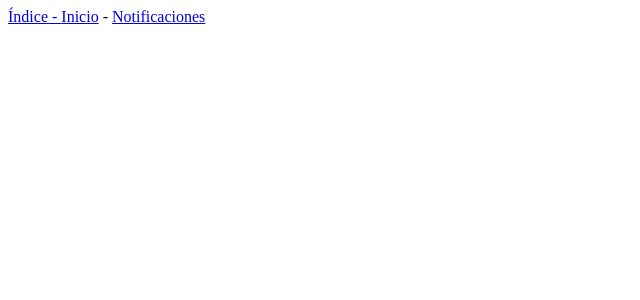
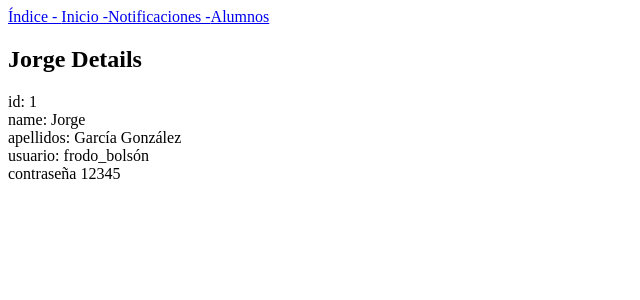
Before and after one commit to Bernabeu93/Proyecto-Instituto, an Angular app in the folder instituto/: page /alumnos in a window 1280 px wide. Before the commit this address led to /. Shown: the top 300 px of the page, without its empty margins (0-640 px from the left). Built offline with nearby package versions, Linux system fonts and the light colour scheme.

Commit message:
Creamos primer objeto alumno

```diff
--- a/instituto/src/app/alumnos.ts
+++ b/instituto/src/app/alumnos.ts
@@ -4,5 +4,5 @@ export interface AlumnoCrear {
     nombre: string;
     apellidos: string;
     usuario: string;
-    contraseña: string;
+    password: string;
   }
--- a/instituto/src/app/alumnos/alumnos.component.html
+++ b/instituto/src/app/alumnos/alumnos.component.html
@@ -1 +1,6 @@
-<p>alumnos works!</p>
+<h2>{{alumno.nombre}} Details</h2>
+<div><span>id: </span>{{alumno.id}}</div>
+<div><span>name: </span>{{alumno.nombre}}</div>
+<div><span>apellidos: </span>{{alumno.apellidos}}</div>
+<div><span>usuario: </span>{{alumno.usuario}}</div>
+<div><span>contraseña </span>{{alumno.password}}</div>
--- a/instituto/src/app/alumnos/alumnos.component.ts
+++ b/instituto/src/app/alumnos/alumnos.component.ts
@@ -1,10 +1,22 @@
-import { Component } from '@angular/core';
+import { AlumnoCrear } from './../alumnos';
+import { Component, OnInit } from '@angular/core';
 
 @Component({
   selector: 'app-alumnos',
   templateUrl: './alumnos.component.html',
   styleUrls: ['./alumnos.component.css']
 })
-export class AlumnosComponent {
+export class AlumnosComponent implements OnInit {
+
+alumno: AlumnoCrear = {
+
+  id: 1, dni:'12345678T', nombre: 'Jorge' ,apellidos: 'García González', usuario:'frodo_bolsón', password:'12345'
+
+};
+
+constructor() { }
+
+  ngOnInit() {
+  }
 
 }
--- a/instituto/src/app/app-routing.module.ts
+++ b/instituto/src/app/app-routing.module.ts
@@ -4,13 +4,17 @@ import { IndexComponent } from './index/index.component';
 import { InicioAlumnoComponent } from './inicio-alumno/inicio-alumno.component';
 import { NotificacionesComponent } from './notificaciones/notificaciones.component';
 import { BackNotasComponent } from './back-notas/back-notas.component';
+import { AlumnosComponent } from './alumnos/alumnos.component';
 
 
 const routes: Routes = [
   {path:'', component: IndexComponent},
   {path:'alumno', component: InicioAlumnoComponent},
   {path:'notificaciones', component: NotificacionesComponent},
-  {path:'backNotas', component: BackNotasComponent}
+  {path:'backNotas', component: BackNotasComponent},
+  {path:'alumnos', component: AlumnosComponent}
+
+
 ]
 
 @NgModule({
--- a/instituto/src/app/app.component.html
+++ b/instituto/src/app/app.component.html
@@ -1,2 +1,5 @@
-<a routerLink="" href="index/index.component.html"> Índice - </a><a routerLink="alumno" href="inicio-alumno/inicio-alumno.component.html">Inicio</a> - <a routerLink="notificaciones" href="notificaciones/notificaciones.component.html">Notificaciones</a>
+<a routerLink="" href="index/index.component.html"> Índice - </a>
+<a routerLink="alumno" href="inicio-alumno/inicio-alumno.component.html">Inicio -</a>
+<a routerLink="notificaciones" href="notificaciones/notificaciones.component.html">Notificaciones -</a>
+<a routerLink="alumnos" href="alumnos/alumnos.component.html">Alumnos</a>
 <router-outlet></router-outlet>
```
Also changed, not shown: instituto/src/app/mock-alumnos.ts (+10 -10 lines).
